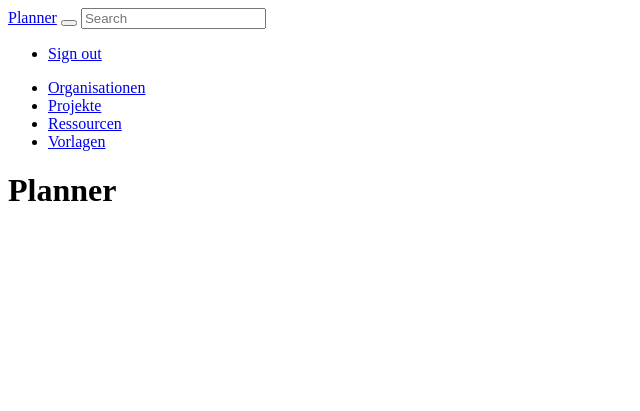
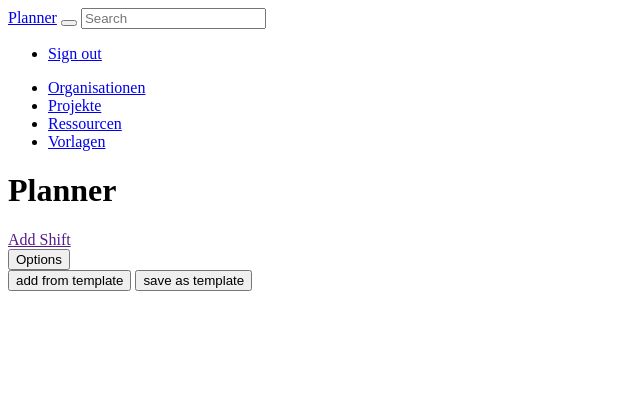
Before and after one commit to swmo/demo, a Symfony app: template templates/project/calendar.html.twig in a window 1280 px wide. Shown: the top 411 px of the page, without its empty margins (0-640 px from the left). Run offline with Twig, Linux system fonts and the light colour scheme; the template is opened without the code that fills it, so the values that code supplies are empty; some libraries are stand-ins or nearby versions.

Commit message:
calendar+

```diff
--- a/assets/js/app.js
+++ b/assets/js/app.js
@@ -7,7 +7,7 @@
 
 // any CSS you import will output into a single css file (app.css in this case)
 import '../css/app.css';
-
+import 'bootstrap';
 
 require('jquery-ui/ui/widgets/droppable');
 require('jquery-ui/ui/widgets/sortable');
--- a/templates/project/calendar.html.twig
+++ b/templates/project/calendar.html.twig
@@ -3,6 +3,21 @@
 {% block title %}Project Calendar{% endblock %}
 
 {% block body %}
+<p class="text-right">
+    <div class="d-flex justify-content-end">
+    <a class="btn btn-primary" href="" role="button">Add Shift</a>
+
+<div class="btn-group ml-2">
+  <button type="button" class="btn btn-primary dropdown-toggle" data-toggle="dropdown" aria-haspopup="true" aria-expanded="false">
+    Options
+  </button>
+  <div class="dropdown-menu dropdown-menu-right">
+    <button class="dropdown-item" type="button">add from template</button>
+    <button class="dropdown-item" type="button">save as template</button>
+  </div>
+</div>
+    </div>
+</p>
     <div id="calendar"></div>
 {% endblock %}
 
```
